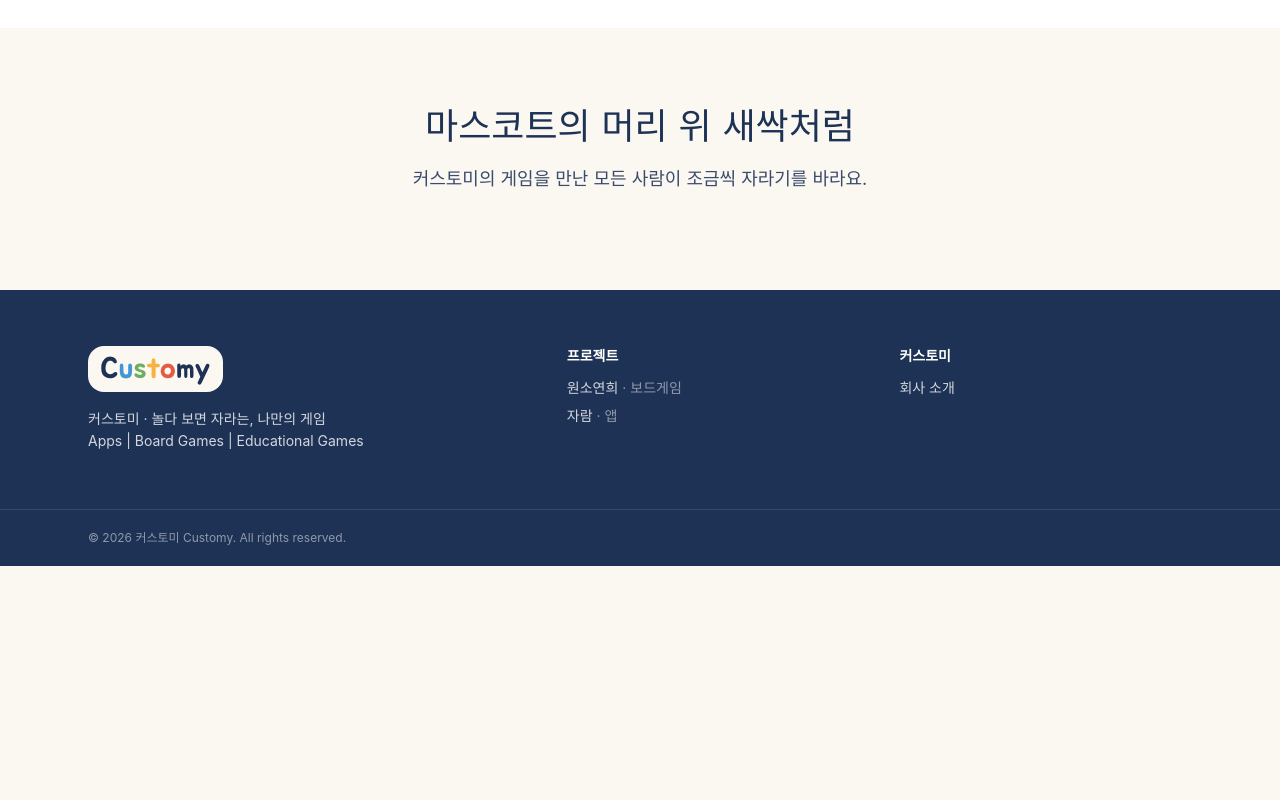
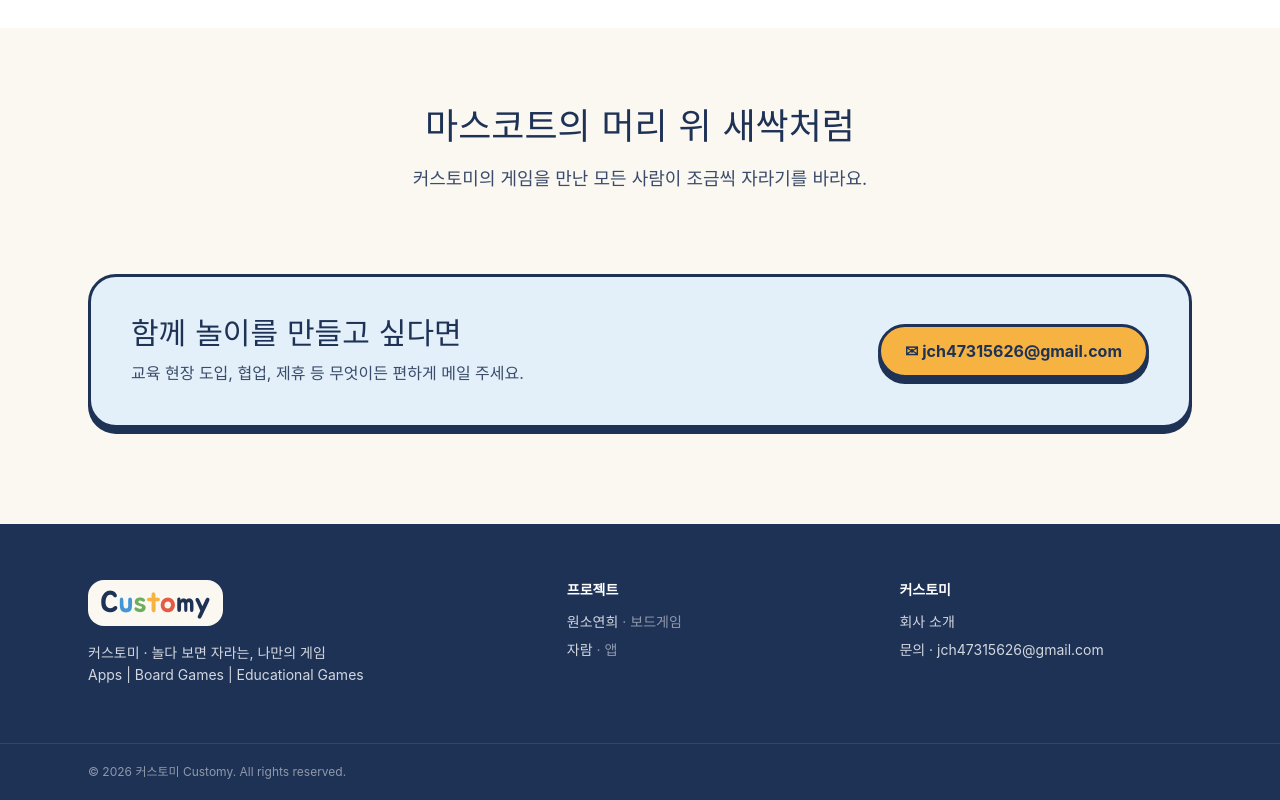
Before and after one commit to jch47315626-sketch/customy-homepage, a Next.js app: page /about in a window 1280 px wide. Shown: the part 1566-2366 px from the top of the page. Before the commit the page ends 2132 px from the top, so only its background shows below. Built offline with nearby package versions, Linux system fonts and the light colour scheme; a web font is replaced by a local one.

Commit message:
문의 이메일 추가: 푸터, 홈 하단, 소개 페이지 문의 블록
Co-Authored-By: Claude Opus 5.5 <noreply@anthropic.com>
Claude-Session: https://claude.ai/code/session_01HMHPxbMrrmmJBX38xN7wcb

```diff
--- a/src/app/about/page.tsx
+++ b/src/app/about/page.tsx
@@ -3,6 +3,7 @@ import Image from "next/image";
 import Link from "next/link";
 import { DiceIcon, PuzzleIcon, TabletIcon } from "@/components/Icons";
 import Section from "@/components/Section";
+import { site } from "@/data/site";
 
 export const metadata: Metadata = {
   title: "소개",
@@ -74,6 +75,21 @@ export default function AboutPage() {
           커스토미의 게임을 만난 모든 사람이 조금씩 자라기를 바라요.
         </p>
       </section>
+
+      <section className="mx-auto max-w-6xl px-4 pt-20 sm:px-6">
+        <div className="sticker flex flex-col items-center gap-5 bg-blue-soft px-6 py-10 text-center sm:flex-row sm:justify-between sm:px-10 sm:text-left">
+          <div>
+            <h2 className="font-display text-2xl sm:text-3xl">함께 놀이를 만들고 싶다면</h2>
+            <p className="mt-2 text-navy-soft">교육 현장 도입, 협업, 제휴 등 무엇이든 편하게 메일 주세요.</p>
+          </div>
+          <a
+            href={`mailto:${site.email}`}
+            className="sticker shrink-0 bg-yellow px-6 py-3 font-bold break-all transition hover:-translate-y-0.5"
+          >
+            ✉ {site.email}
+          </a>
+        </div>
+      </section>
     </>
   );
 }
--- a/src/app/page.tsx
+++ b/src/app/page.tsx
@@ -4,6 +4,7 @@ import { DiceIcon, PuzzleIcon, StarIcon, TabletIcon } from "@/components/Icons";
 import Plant from "@/components/Plant";
 import ProjectCards from "@/components/ProjectCards";
 import Section from "@/components/Section";
+import { site } from "@/data/site";
 
 const makes = [
   {
@@ -142,6 +143,12 @@ export default function Home() {
           상자를 열면, 새로운 놀이가 자라나요
         </h2>
         <p className="mt-4 text-lg text-navy-soft">커스토미의 다음 게임도 곧 소개할게요.</p>
+        <p className="mt-6 text-navy-soft">
+          문의{" "}
+          <a href={`mailto:${site.email}`} className="font-bold text-navy underline decoration-yellow decoration-4 underline-offset-4">
+            {site.email}
+          </a>
+        </p>
       </section>
     </>
   );
--- a/src/components/Footer.tsx
+++ b/src/components/Footer.tsx
@@ -37,6 +37,11 @@ export default function Footer() {
                 회사 소개
               </Link>
             </li>
+            <li>
+              <a href={`mailto:${site.email}`} className="hover:text-white">
+                문의 · {site.email}
+              </a>
+            </li>
           </ul>
         </div>
       </div>
--- a/src/data/site.ts
+++ b/src/data/site.ts
@@ -4,6 +4,7 @@ export const site = {
   tagline: "놀다 보면 자라는, 나만의 게임",
   description:
     "커스토미(Customy)는 앱 · 보드게임 · 교육 게임을 만드는 회사입니다. 재미가 먼저, 배움은 자연스럽게.",
+  email: "jch47315626@gmail.com",
 };
 
 export const nav = [
```
Also changed, not shown: 1 other file (tests, documents, lock files or other folders).
